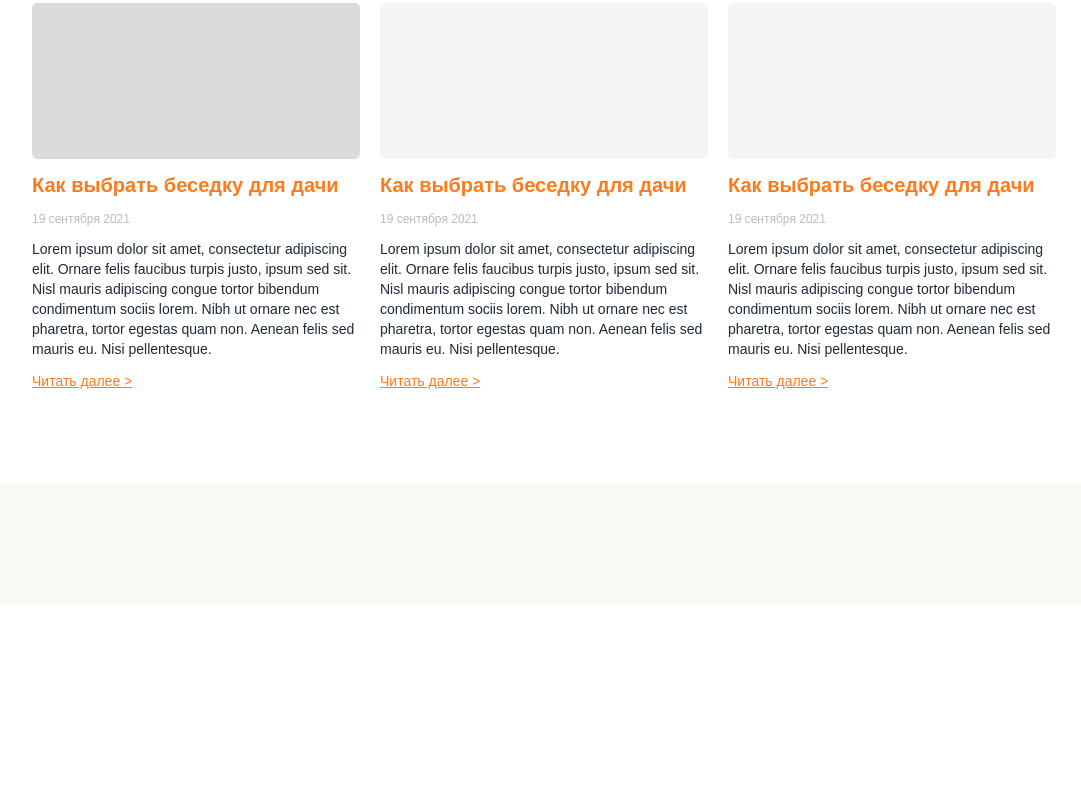
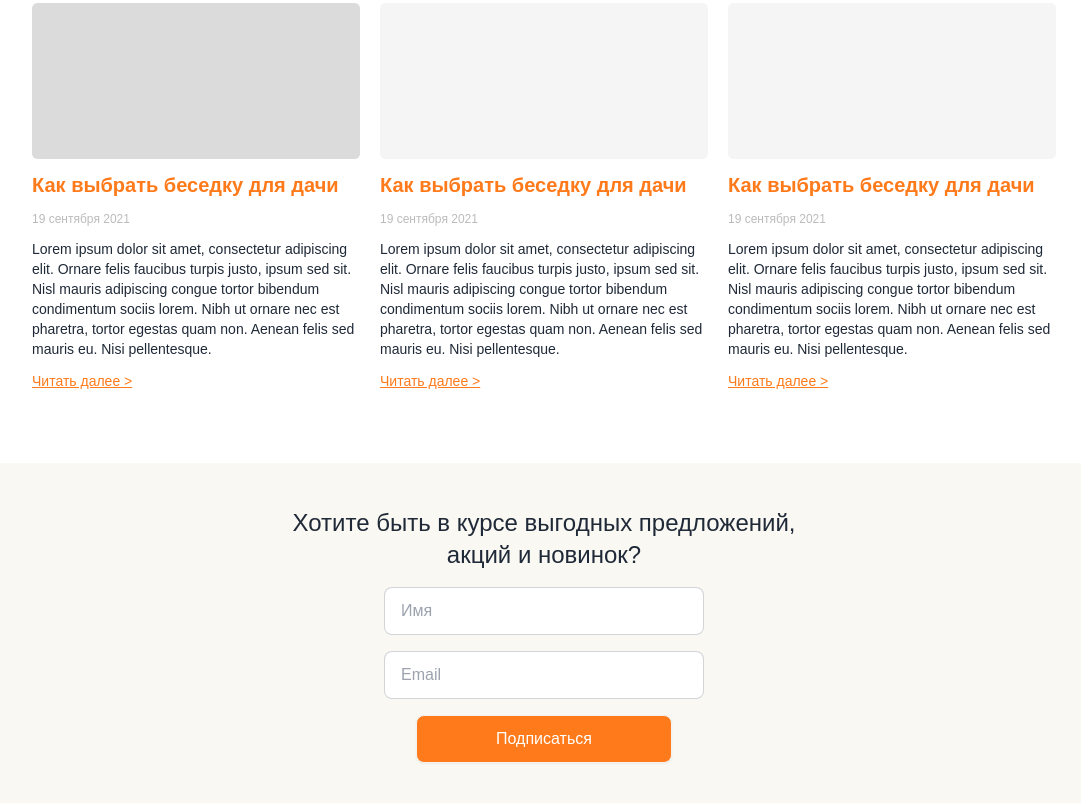
Before and after one commit to Uktam19980416/Albison_Project, a website: page index.html in a window 1280 px wide. Shown: the part 5654-6457 px from the top of the page, without its empty margins (96-1177 px from the left). Before the commit the page ends 6401 px from the top, so only its background shows below. Drawn offline with Linux system fonts and the light colour scheme.

Commit message:
added form part

```diff
--- a/index.html
+++ b/index.html
@@ -1775,9 +1775,14 @@
     </div>
   </div>
 
-  <div class="mt-5 bg-[#F9F8F3] py-10">
-    <div class="container max-w-[1996px] w-[80%] mx-auto max-xl:w-[90%] max-lg:w-[95%] mt-10">
-
+  <div class="bg-[#F9F8F3] py-11">
+    <div class="container max-w-[1996px] w-[80%] mx-auto max-xl:w-[90%] max-lg:w-[95%]">
+      <div class="flex justify-between items-center w-full gap-4 max-2xl:flex-col max-2xl:text-center">
+        <p class="w-1/2 text-2xl font-normal max-md:w-[85%]">Хотите быть в курсе выгодных предложений, акций и новинок?</p>
+        <input type="text" placeholder="Имя" class="input input-bordered max-w-xs block max-md:w-[85%] max-2xl:w-full" />
+        <input type="email" placeholder="Email" class="input input-bordered max-w-xs block max-md:w-[85%] max-2xl:w-full" />
+        <button class="btn bg-[#FF7A1B] text-white text-[16px] font-normal btn-wide hover:transition-all hover:border-[1px] hover:bg-white hover:text-[#FF7A1B] hover:border-[#FF7A1B]">Подписаться</button>
+      </div>
     </div>
   </div>
 <br>
```
Also changed, not shown: build/css/style.css.
